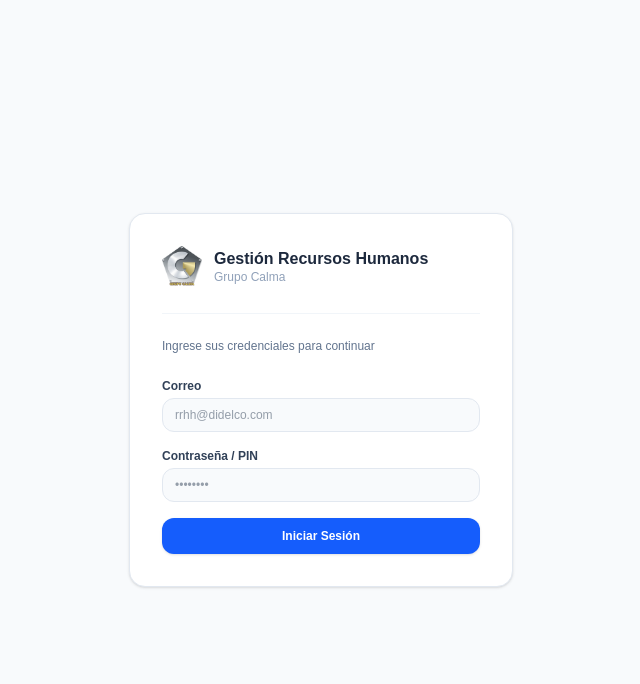
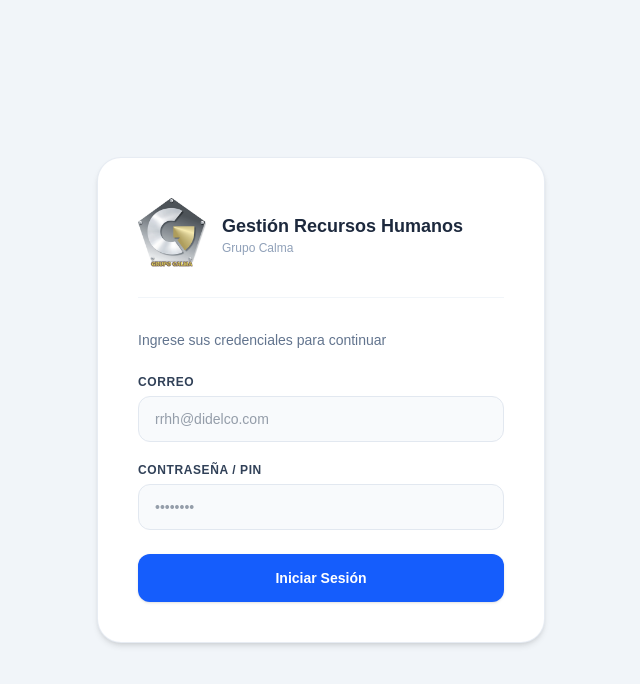
Before and after one commit to dleiva404/Proyecto-DPS, a Next.js app: page / in a window 1280 px wide. Shown: the top 684 px of the page, without its empty margins (319-959 px from the left). Built offline with nearby package versions, Linux system fonts and the light colour scheme; no server answers.

Commit message:
configurar pantalla de login como página principal con logo y diseño mejorado

```diff
--- a/app/page.tsx
+++ b/app/page.tsx
@@ -29,50 +29,49 @@ export default function LoginPage() {
   }
 
   return (
-    <div className="min-h-screen flex items-center justify-center bg-slate-50 p-4">
+    <div className="min-h-screen flex items-center justify-center bg-slate-100 p-6">
       <form
         onSubmit={handleSubmit}
-        className="w-full max-w-sm bg-white rounded-2xl shadow-sm border border-slate-200 p-8"
+        className="w-full max-w-md bg-white rounded-3xl shadow-md border border-slate-200/80 p-10"
       >
-        {/* Logo y Encabezado */}
-        <div className="flex items-center gap-3 mb-6 pb-6 border-b border-slate-100">
-          <Image src="/LogoGC.png" alt="Logo Grupo Calma" width={40} height={40} className="object-contain" />
+        <div className="flex items-center gap-4 mb-8 pb-6 border-b border-slate-100">
+          <Image src="/LogoGC.png" alt="Logo Grupo Calma" width={68} height={68} className="object-contain" />
           <div>
-            <h1 className="text-base font-bold text-slate-800 leading-tight">Gestión Recursos Humanos</h1>
-            <p className="text-xs text-slate-400">Grupo Calma</p>
+            <h1 className="text-lg font-bold text-slate-800 leading-tight">Gestión Recursos Humanos</h1>
+            <p className="text-xs text-slate-400 mt-0.5">Grupo Calma</p>
           </div>
         </div>
 
-        <p className="text-xs text-slate-500 mb-6">
+        <p className="text-sm text-slate-500 mb-6">
           Ingrese sus credenciales para continuar
         </p>
 
-        <label className="block text-xs font-semibold text-slate-700 mb-1">Correo</label>
+        <label className="block text-xs font-semibold text-slate-700 mb-1.5 uppercase tracking-wider">Correo</label>
         <input
           type="email"
           required
           value={email}
           onChange={(e) => setEmail(e.target.value)}
           placeholder="rrhh@didelco.com"
-          className="w-full mb-4 px-3 py-2 border border-slate-200 rounded-xl text-xs focus:outline-none focus:ring-2 focus:ring-blue-500 bg-slate-50 text-slate-700"
+          className="w-full mb-5 px-4 py-3 border border-slate-200 rounded-xl text-sm focus:outline-none focus:ring-2 focus:ring-blue-500 bg-slate-50 text-slate-700"
         />
 
-        <label className="block text-xs font-semibold text-slate-700 mb-1">Contraseña / PIN</label>
+        <label className="block text-xs font-semibold text-slate-700 mb-1.5 uppercase tracking-wider">Contraseña / PIN</label>
         <input
           type="password"
           required
           value={password}
           onChange={(e) => setPassword(e.target.value)}
           placeholder="••••••••"
-          className="w-full mb-4 px-3 py-2 border border-slate-200 rounded-xl text-xs focus:outline-none focus:ring-2 focus:ring-blue-500 bg-slate-50 text-slate-700"
+          className="w-full mb-6 px-4 py-3 border border-slate-200 rounded-xl text-sm focus:outline-none focus:ring-2 focus:ring-blue-500 bg-slate-50 text-slate-700"
         />
 
-        {error && <p className="text-xs text-rose-600 mb-4">{error}</p>}
+        {error && <p className="text-xs text-rose-600 mb-4 font-medium">{error}</p>}
 
         <button
           type="submit"
           disabled={enviando}
-          className="w-full bg-blue-600 hover:bg-blue-700 disabled:opacity-60 text-white font-semibold py-2.5 rounded-xl text-xs transition shadow-sm"
+          className="w-full bg-blue-600 hover:bg-blue-700 disabled:opacity-60 text-white font-semibold py-3.5 rounded-xl text-sm transition shadow-sm"
         >
           {enviando ? "Ingresando..." : "Iniciar Sesión"}
         </button>
```
